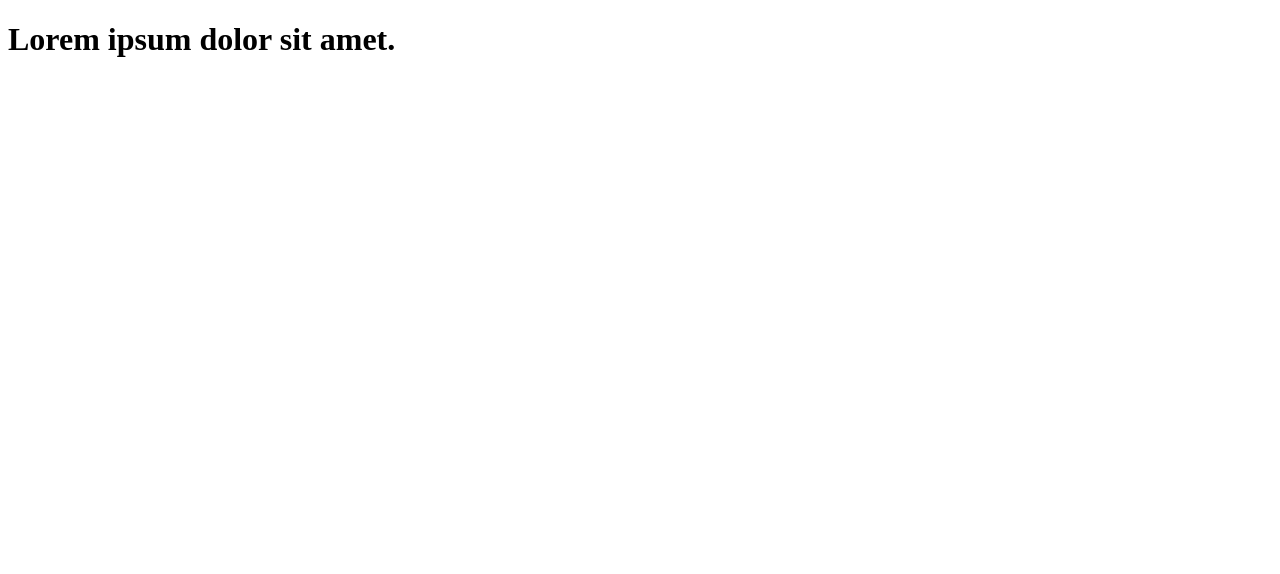
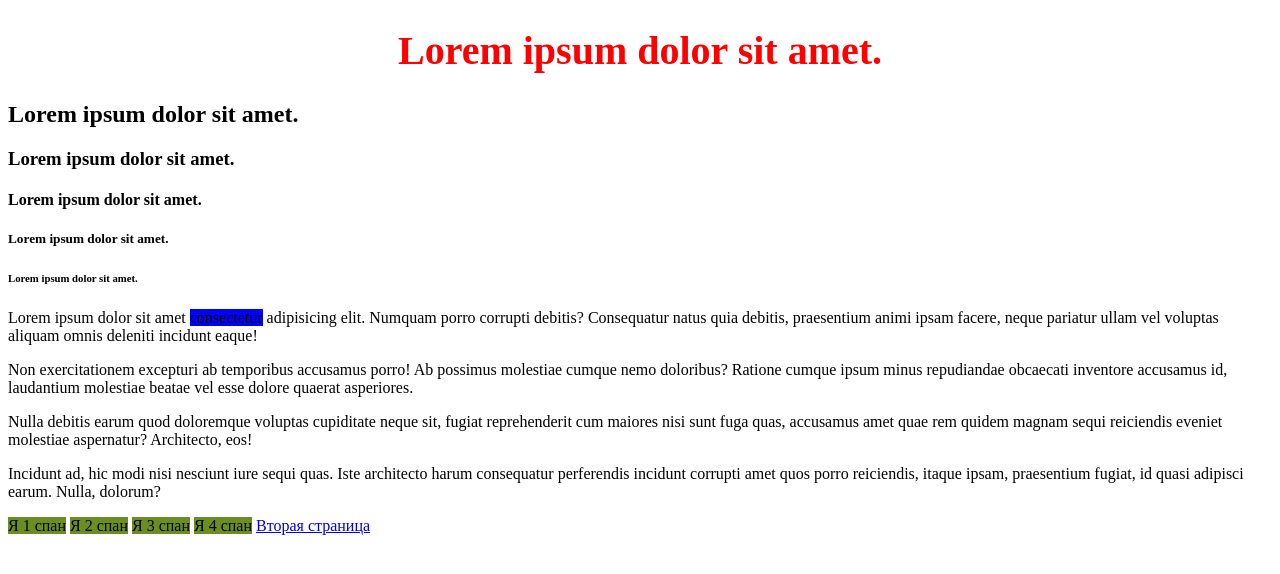
Before and after one commit to Timkajke/lesson_3-4, a plain HTML site: page index.html in a window 1280 px wide. Drawn offline with Linux system fonts and the light colour scheme.

Commit message:
I've done smth for my future knowledge

```diff
--- a/index.html
+++ b/index.html
@@ -1,13 +1,54 @@
 <!DOCTYPE html>
 <html lang="en">
+
 <head>
     <meta charset="UTF-8">
     <meta http-equiv="X-UA-Compatible" content="IE=edge">
     <meta name="viewport" content="width=device-width, initial-scale=1.0">
     <title>Document</title>
+    <style>
+        h1 {
+            text-align: center;
+            color: red;
+            font-size: 40px;
+        }
+        span {
+            background-color: olivedrab;
+        }
+        .uniq-word {
+            background-color: blue;
+        }
+    </style>
 </head>
+
 <body>
+    <!-- Сочетание клавиш для автовыравнивания shift + alt + f -->
+    <!-- Комментирование ctrl + / -->
+    <!-- Дублирование строк crtl + d -->
+    <!-- Подсказки ctrl + space -->
     <h1>Lorem ipsum dolor sit amet.</h1>
-
+    <h2>Lorem ipsum dolor sit amet.</h2>
+    <h3>Lorem ipsum dolor sit amet.</h3>
+    <h4>Lorem ipsum dolor sit amet.</h4>
+    <h5>Lorem ipsum dolor sit amet.</h5>
+    <h6>Lorem ipsum dolor sit amet.</h6>
+    <p>Lorem ipsum dolor sit amet <span class="uniq-word">consectetur</span> adipisicing elit. Numquam porro corrupti debitis? Consequatur natus quia
+        debitis, praesentium animi ipsam facere, neque pariatur ullam vel voluptas aliquam omnis deleniti incidunt
+        eaque!</p>
+    <p>Non exercitationem excepturi ab temporibus accusamus porro! Ab possimus molestiae cumque nemo doloribus? Ratione
+        cumque ipsum minus repudiandae obcaecati inventore accusamus id, laudantium molestiae beatae vel esse dolore
+        quaerat asperiores.</p>
+    <p>Nulla debitis earum quod doloremque voluptas cupiditate neque sit, fugiat reprehenderit cum maiores nisi sunt
+        fuga quas, accusamus amet quae rem quidem magnam sequi reiciendis eveniet molestiae aspernatur? Architecto, eos!
+    </p>
+    <p>Incidunt ad, hic modi nisi nesciunt iure sequi quas. Iste architecto harum consequatur perferendis incidunt
+        corrupti amet quos porro reiciendis, itaque ipsam, praesentium fugiat, id quasi adipisci earum. Nulla, dolorum?
+    </p>
+    <span>Я 1 спан</span>
+    <span>Я 2 спан</span>
+    <span>Я 3 спан</span>
+    <span>Я 4 спан</span>
+    <a href="pages/second.html" target="_blank" rel="nofollow noopener">Вторая страница</a>
+    <!-- Открытие страницы в новой вкладке == target="_blank" след не очень костыль == rel="nofollow noopener"-->
 </body>
 </html>
```
Also changed, not shown: pages/second.html (added, +14 -0 lines).
